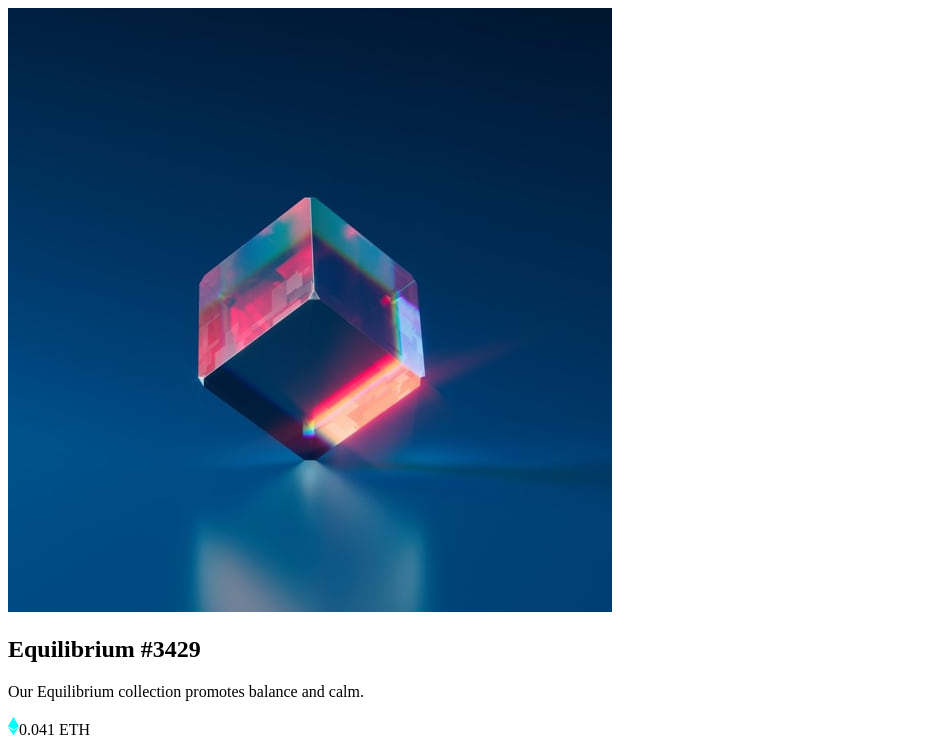
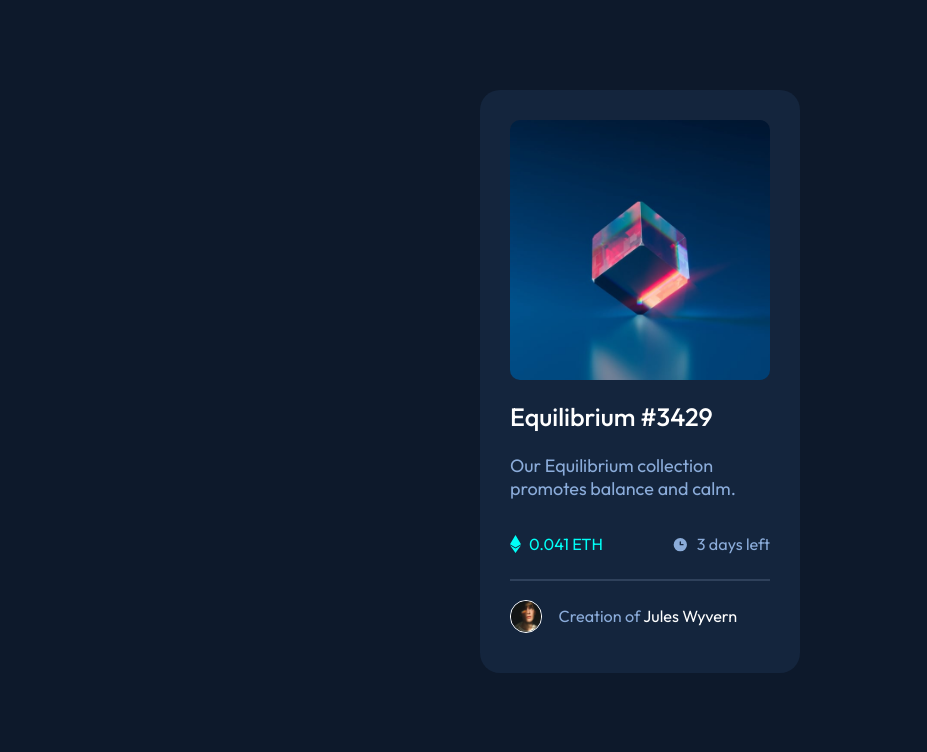
Before and after one commit to nolwennrt/CasPratiques-HTML-CSS, a plain HTML site: page NftPreview-HTML-CSS/index.html in a window 1280 px wide. Shown: the top 752 px of the page, without its empty margins (0-927 px from the left). Drawn offline with Linux system fonts and the light colour scheme.

Commit message:
Ajout du CSS

```diff
--- a/NftPreview-HTML-CSS/index.html
+++ b/NftPreview-HTML-CSS/index.html
@@ -2,38 +2,46 @@
 <html lang="en">
 <head>
   <meta charset="UTF-8">
-  <meta name="viewport" content="width=device-width, initial-scale=1.0"> <!-- displays site properly based on user's device -->
+  <meta name="viewport" content="width=device-width, initial-scale=1.0">
 
   <link rel="icon" type="image/png" sizes="32x32" href="./images/favicon-32x32.png">
+  <link rel="stylesheet" href="style.css">
 
   <title>Frontend Mentor | NFT preview card component</title>
 
-  <!-- Feel free to remove these styles or customise in your own stylesheet 👍 -->
-  <style>
-    .attribution { font-size: 11px; text-align: center; }
-    .attribution a { color: hsl(228, 45%, 44%); }
-  </style>
 </head>
 <body>
 
   <main>
-  <section class="image">
-    <img src="assets/images/image-equilibrium.jpg" alt="" class="img1">
-    <img src="assets/images/icon-view.svg" alt="" class="img2">
-  </section>
+    <section class="card">
+      <div class="image">
+        <img src="assets/images/image-equilibrium.jpg" alt="" class="equi">
+      </div>
 
-  <section class="content">
-    <h1>Equilibrium #3429</h1>
+      <div class="content">
+        <h1>Equilibrium #3429</h1>
 
-    <p>Our Equilibrium collection promotes balance and calm.</p>
-    <div class="data">
-      <p class="eth"><img src="assets/images/icon-ethereum.svg" alt="">0.041 ETH</p>
-      <p class="time"><img src="assets/images/icon-clock.svg" alt="">3 days left</p>
-    </div>
+        <p>Our Equilibrium collection promotes balance and calm.</p>
 
-    <p><img src="assets/images/image-avatar.png" alt="">Creation of <span>Jules Wyvern</span></p>
-  </section>
+        <div class="data">
+          <div class="eth">
+            <img src="assets/images/icon-ethereum.svg" alt="">
+            <p>0.041 ETH</p>
+          </div>
+          <div class="time">
+            <img src="assets/images/icon-clock.svg" alt="">
+            <p>3 days left</p>
+          </div>
+        </div>
 
+        <hr>
+
+        <div class="credits">
+          <img src="assets/images/image-avatar.png" alt="">
+          <p>Creation of <span>Jules Wyvern</span></p>
+        </div>
+      </div>
+    </section>
   </main>
 
   <div class="attribution">
--- a/NftPreview-HTML-CSS/style.css
+++ b/NftPreview-HTML-CSS/style.css
@@ -0,0 +1,138 @@
+@font-face {
+    font-family: "Outfit";
+    src: url(assets/fonts/Outfit-VariableFont_wght.ttf);
+}
+
+* {
+    box-sizing: border-box;
+}
+
+body {
+    font-family: "Outfit" , sans-serif;
+    font-size: 18px;
+    color: hsl(215, 51%, 70%);
+    margin: 0;
+    background-color: hsl(217, 54%, 11%);
+}
+
+main {
+    height: 100%;
+    width: 100%;
+}
+
+.card {
+    background-color: hsl(216, 50%, 16%);
+    width: 25%;
+    height: fit-content;
+    margin: 90px auto;
+    padding: 30px;
+    border-radius: 20px;
+}
+
+.image {
+    width: 100%;
+    position: relative;
+    border-radius: 10px;
+}
+
+.equi {
+    width: 100%;
+    display: block;
+    border-radius: 10px;
+}
+
+/* Ajout de l'effet au survol. NB : Le container doit absolument être positionné */
+
+.image::after {
+    content: '';
+    position: absolute;
+    top: 0;
+    left: 0;
+    right: 0;
+    bottom: 0;
+    background-color: hsla(178, 100%, 50%, 0.5);
+    background-image: url(assets/images/icon-view.svg);
+    background-position: center;
+    background-repeat: no-repeat;
+    border-radius: 10px;
+    opacity: 0;
+    transition: opacity 0.3s ease;
+}
+
+.image:hover::after {
+    opacity: 1;
+}
+
+h1 {
+    font-size: 1.4em;
+    font-weight: 500;
+    color: white;
+}
+
+h1:hover {
+    color: hsl(178, 100%, 50%) ;
+    cursor: pointer;
+}
+
+/* Mise en forme de la partie data */
+
+.data {
+    display: flex;
+    flex-direction: row;
+    justify-content: space-between;
+    align-items: center;
+    font-size: 0.9em;
+}
+
+.eth {
+    display: flex;
+    flex-direction: row;
+    justify-content: center;
+    align-items: center;
+    color: hsl(178, 100%, 50%);
+}
+
+.time {
+    display: flex;
+    flex-direction: row;
+    justify-content: center;
+    align-items: center;
+}
+
+.eth img,
+.time img {
+    margin-right: 0.5em;
+}
+
+hr {
+    border: 0.5px solid hsl(215, 32%, 27%);
+}
+
+/* Mise en forme de la partie credits */
+
+.credits {
+    display: flex;
+    align-items: center;
+    font-size: 0.9em;
+}
+
+.credits img {
+    width: 2em;
+    border: 1px solid white;
+    border-radius: 999px;
+    margin-right: 1em;
+}
+
+.credits span {
+    color: white;
+}
+
+.credits span:hover {
+    color: hsl(178, 100%, 50%);
+    cursor: pointer;
+}
+
+.attribution {
+    text-align: center;
+    margin-bottom: 20px;
+}
```
